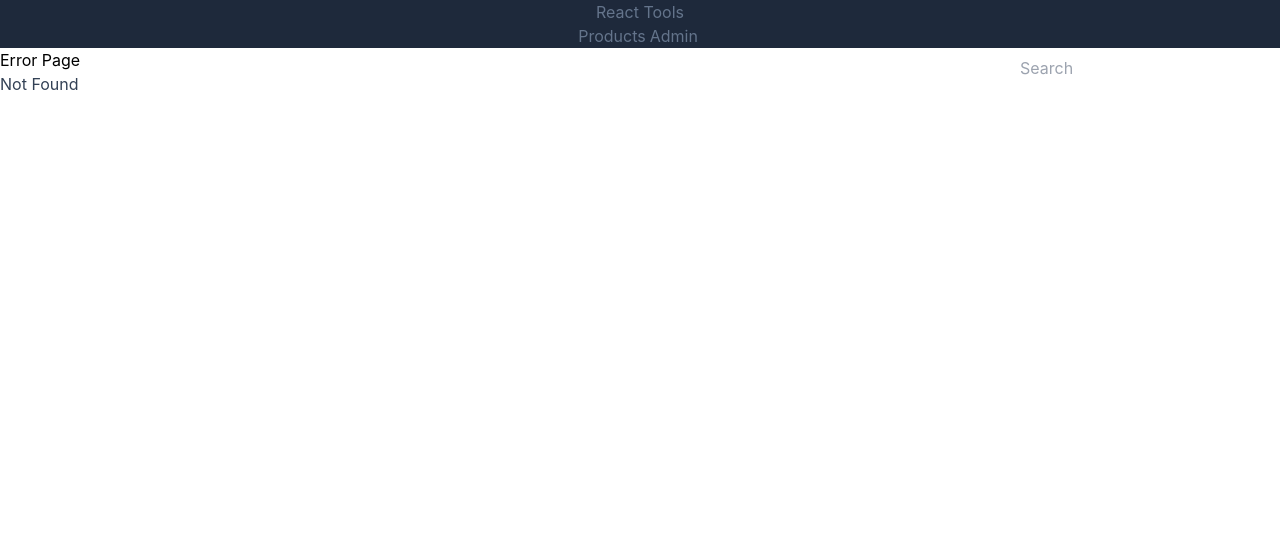
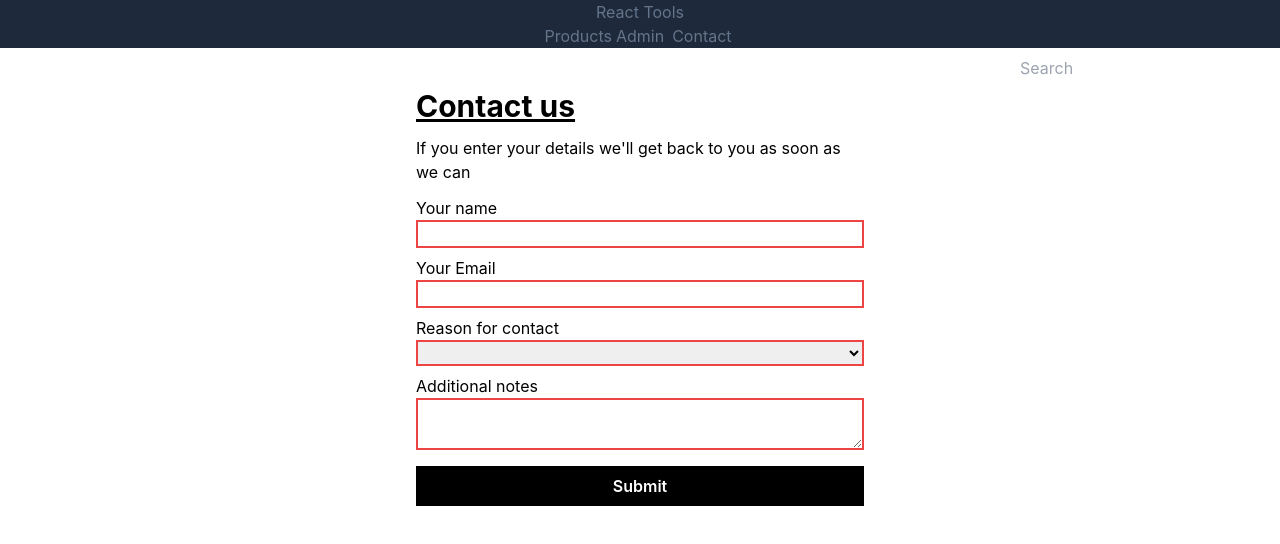
Before and after one commit to tamlt2704/2025, a React (Create React App) app in the folder LearnReactWithTypeScript/ch4-01/: page /contact in a window 1280 px wide. Before the commit this address had no page. Shown: the top 544 px of the page. Built offline with nearby package versions, Linux system fonts and the light colour scheme.

Commit message:
contact page

```diff
--- a/LearnReactWithTypeScript/ch4-01/package.json
+++ b/LearnReactWithTypeScript/ch4-01/package.json
@@ -35,6 +35,7 @@
     ]
   },
   "devDependencies": {
+    "@tailwindcss/forms": "^0.5.9",
     "@types/react": "^19.0.1",
     "@types/react-dom": "^19.0.2",
     "autoprefixer": "^10.4.20",
--- a/LearnReactWithTypeScript/ch4-01/src/Header.tsx
+++ b/LearnReactWithTypeScript/ch4-01/src/Header.tsx
@@ -29,6 +29,10 @@ export default function Header() {
         <NavLink to={'admin'} className={'p-1 border-solid'}>
           Admin
         </NavLink>
+
+        <NavLink to={'contact'} className={'p-1 border-solid'}>
+          Contact
+        </NavLink>
         <form className="relative text-right" onSubmit={handleSubmit}>
           <input
             type="search"
--- a/LearnReactWithTypeScript/ch4-01/src/Routes.tsx
+++ b/LearnReactWithTypeScript/ch4-01/src/Routes.tsx
@@ -7,6 +7,7 @@ import App from './App';
 import ProductPage from './pages/ProductPage';
 import ErrorPage from './pages/ErrorPage';
 import HomePage from './pages/HomePage';
+import Contactpage from './pages/Contactpage';
 
 const AdminPage = lazy(() => import('./pages/AdminPage'));
 const router = createBrowserRouter([
@@ -18,6 +19,7 @@ const router = createBrowserRouter([
     children: [
       { index: true, element: <HomePage /> },
       { path: 'products', element: <ProductsPage /> },
+      { path: 'contact', element: <Contactpage /> },
       { path: 'products/:id', element: <ProductPage /> },
       {
         path: 'admin',
--- /dev/null
+++ b/LearnReactWithTypeScript/ch4-01/src/pages/ContactPageUncontrolledFields.tsx
@@ -0,0 +1,75 @@
+import React, { FormEvent, useState } from 'react';
+
+type Contact = {
+  name: string;
+  email: string;
+  reason: string;
+  notes: string;
+};
+const fieldStyle = 'flex flex-col mb-2';
+
+export default function Contactpage() {
+  const [contact, setContact] = useState<Contact>({
+    name: '',
+    email: '',
+    reason: '',
+    notes: '',
+  });
+  function handleSubmit(e: FormEvent<HTMLFormElement>): void {
+    e.preventDefault();
+    console.log('submited', contact);
+  }
+
+  return (
+    <div className="flex flex-col py-10 max-w-md mx-auto">
+      <h2 className="text-3xl font-bold underline mb-3"> Contact us </h2>
+      <p className="mb-3">If you enter your details we'll get back to you as soon as we can</p>
+      <form onSubmit={handleSubmit}>
+        <div className={fieldStyle}>
+          <label htmlFor="name"> Your name </label>
+          <input
+            className="border-solid border-2 border-red-500"
+            type="text"
+            id="name"
+            value={contact.name}
+            onChange={(e) => setContact({ ...contact, name: e.target.value })}
+          />
+        </div>
+
+        <div className={fieldStyle}>
+          <label htmlFor="email"> Your Email </label>
+          <input
+            className="border-solid border-2 border-red-500"
+            type="text"
+            id="email"
+            value={contact.email}
+            onChange={(e) => setContact({ ...contact, email: e.target.value })}
+          />
+        </div>
+        <div className={fieldStyle}>
+          <label htmlFor="reason"> Reason for contact </label>
+          <select
+            className="border-solid border-2 border-red-500"
+            id="reason"
+            value={contact.reason}
+            onChange={(e) => setContact({ ...contact, email: e.target.value })}
+          >
+            <option value=""></option>
+            <option value="support">Support</option>
+            <option value="feedback">Feedback</option>
+            <option value="other">Other</option>
+          </select>
+        </div>
+        <div className={fieldStyle}>
+          <label htmlFor="notes">Additional notes</label>
+          <textarea id="notes" className="border-solid border-2 border-red-500" />
+        </div>
+        <div className={fieldStyle}>
+          <button type="submit" className="mt-2 h-10 px-6 font-semibold bg-black text-white">
+            Submit
+          </button>
+        </div>
+      </form>
+    </div>
+  );
+}
--- /dev/null
+++ b/LearnReactWithTypeScript/ch4-01/src/pages/Contactpage.tsx
@@ -0,0 +1,75 @@
+import React, { FormEvent, useState } from 'react';
+
+type Contact = {
+  name: string;
+  email: string;
+  reason: string;
+  notes: string;
+};
+const fieldStyle = 'flex flex-col mb-2';
+
+export default function Contactpage() {
+  const [contact, setContact] = useState<Contact>({
+    name: '',
+    email: '',
+    reason: '',
+    notes: '',
+  });
+  function handleSubmit(e: FormEvent<HTMLFormElement>): void {
+    e.preventDefault();
+    console.log('submited', contact);
+  }
+
+  return (
+    <div className="flex flex-col py-10 max-w-md mx-auto">
+      <h2 className="text-3xl font-bold underline mb-3"> Contact us </h2>
+      <p className="mb-3">If you enter your details we'll get back to you as soon as we can</p>
+      <form onSubmit={handleSubmit}>
+        <div className={fieldStyle}>
+          <label htmlFor="name"> Your name </label>
+          <input
+            className="border-solid border-2 border-red-500"
+            type="text"
+            id="name"
+            value={contact.name}
+            onChange={(e) => setContact({ ...contact, name: e.target.value })}
+          />
+        </div>
+
+        <div className={fieldStyle}>
+          <label htmlFor="email"> Your Email </label>
+          <input
+            className="border-solid border-2 border-red-500"
+            type="text"
+            id="email"
+            value={contact.email}
+            onChange={(e) => setContact({ ...contact, email: e.target.value })}
+          />
+        </div>
+        <div className={fieldStyle}>
+          <label htmlFor="reason"> Reason for contact </label>
+          <select
+            className="border-solid border-2 border-red-500"
+            id="reason"
+            value={contact.reason}
+            onChange={(e) => setContact({ ...contact, email: e.target.value })}
+          >
+            <option value=""></option>
+            <option value="support">Support</option>
+            <option value="feedback">Feedback</option>
+            <option value="other">Other</option>
+          </select>
+        </div>
+        <div className={fieldStyle}>
+          <label htmlFor="notes">Additional notes</label>
+          <textarea id="notes" className="border-solid border-2 border-red-500" />
+        </div>
+        <div className={fieldStyle}>
+          <button type="submit" className="mt-2 h-10 px-6 font-semibold bg-black text-white">
+            Submit
+          </button>
+        </div>
+      </form>
+    </div>
+  );
+}
```
Also changed, not shown: 1 other file (tests, documents, lock files or other folders).
